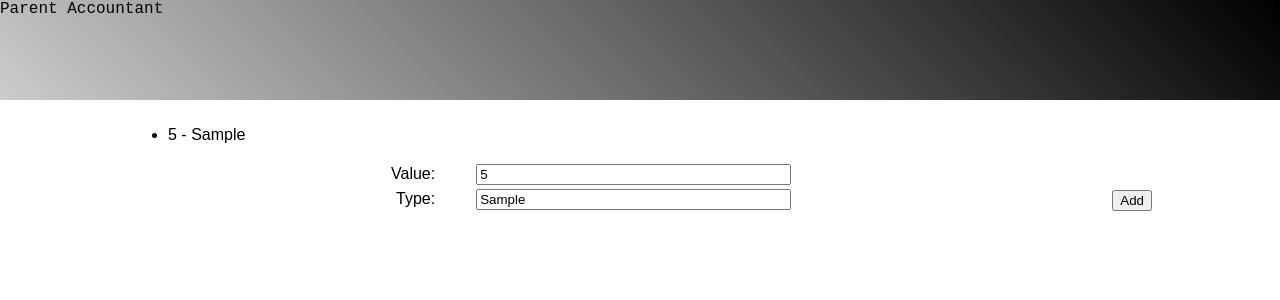
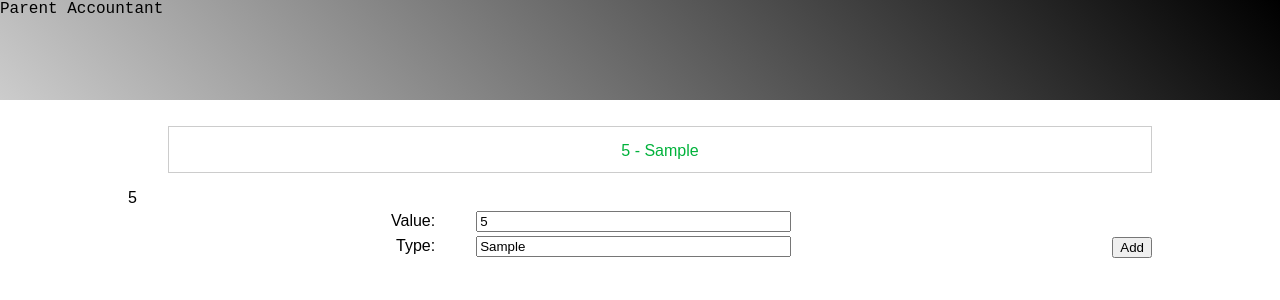
Before and after one commit to pedro-banali/react-learning, a React app: page / in a window 1280 px wide. Both pictures are taken after typing "5", "Sample" into the empty fields and a click on the input "Add". Shown: the top 300 px of the page. Built offline with nearby package versions, Linux system fonts and the light colour scheme.

Commit message:
feat: listing and reducing the total

```diff
--- /dev/null
+++ b/src/ContentList/ContentList.js
@@ -0,0 +1,32 @@
+import React, { Component } from 'react';
+import { ExpenseConsumer } from '../Contexts/ExpenseContext';
+import './contentlist.scss'
+
+export class ContentList extends Component {
+    state = {};
+    reduceExpenses = (expenses) =>{
+        return expenses.reduce(
+            (a, b) => {
+                return  a.value + b.value;
+            }, 0);
+
+    }
+    render() {
+        return (
+            <ExpenseConsumer>
+                {(context) =>
+                    <div>
+                        <ul className="content-list" >
+                            {context.state.expenses.map((expense) => {
+                                return <li className={expense.value > 0 ? "income" : "debts"} key={expense.id}>{expense.value} - {expense.type}</li>
+                            })}
+                        </ul>
+                        <div>
+                            { context.state.expenses.reduce((a, b) =>   a + b.value, 0)}
+                        </div>
+                    </div>
+                }
+            </ExpenseConsumer>
+        );
+    }
+}
--- /dev/null
+++ b/src/ContentList/contentlist.scss
@@ -0,0 +1,18 @@
+.content-list{
+    list-style-type: none;
+    li{
+        text-align: center;
+        height:15px;
+        padding:15px;
+        border:1px solid #ccc;
+        margin:{
+            top:1em;
+        }
+    }
+    .income{
+        color: #00b23b;
+    }
+    .debts{
+        color:#a91200;
+    }
+}
--- a/src/content/Content.js
+++ b/src/content/Content.js
@@ -1,6 +1,6 @@
 import React, { Component } from 'react';
 import './content.scss'
-import { ExpenseConsumer } from '../contexts/ExpenseContext';
+import { ExpenseConsumer } from '../Contexts/ExpenseContext';
 
 export class Content extends Component {
     constructor(props) {
@@ -17,7 +17,7 @@ export class Content extends Component {
                 {(context) =>
                     <form className="formContent" onSubmit={(e) => e.preventDefault()}>
                         <label htmlFor="value" > Value:</label>
-                        <input id="value" name="value" type="number" ref={r => this.valueRef = r} />
+                        <input id="value" name="value" type="number" step=".01" ref={r => this.valueRef = r} />
                         <label htmlFor="type"> Type: </label>
                         <input id="type" name="type" ref={r => this.typeRef = r} />
                         <input type="submit" onClick={() => context.loadData(this.valueRef.value, this.typeRef.value)} value="Add" />
--- a/src/content/ContentList.js
+++ /dev/null
@@ -1,19 +0,0 @@
-import React, { Component } from 'react';
-import { ExpenseConsumer } from '../contexts/ExpenseContext';
-
-export class ContentList extends Component {
-    state = {};
-    render() {
-        return (
-                <ExpenseConsumer>
-                    {(context) =>
-                        <ul>
-                            {context.state.expenses.map((expense) => {
-                                return <li key={expense.id}>{expense.value} - {expense.type}</li>
-                            })}
-                        </ul>
-                    }
-                </ExpenseConsumer>
-        );
-    }
-}
--- a/src/contexts/ExpenseContext.js
+++ b/src/contexts/ExpenseContext.js
@@ -17,7 +17,7 @@ export class ExpenseProvider extends Component {
 
     loadData = (value, type ) =>  {
         var expenses = this.state.expenses;
-        expenses.push({id: (expenses.length + 1), value: value, type: type});
+        expenses.push({id: (expenses.length + 1), value: parseFloat(value, 10), type: type});
         this.setState({ expenses: expenses });
         console.log(expenses);
     }
--- a/src/header/Header.js
+++ b/src/header/Header.js
@@ -1,5 +1,5 @@
 import React, {Component} from 'react';
-import {LabelProvider, LabelConsumer} from '../contexts/LabelContext'
+import {LabelProvider, LabelConsumer} from '../Contexts/LabelContext'
 import './header.scss'
 
 export class Header extends Component{
```
Also changed, not shown: src/App.js (+5 -5 lines), 1 other file (tests, documents, lock files or other folders).
